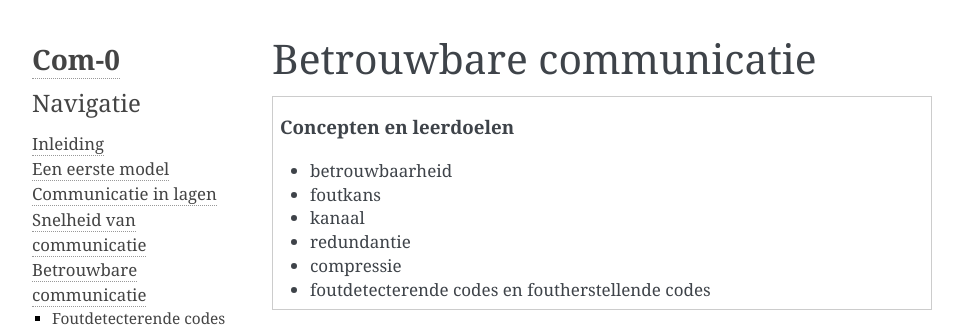
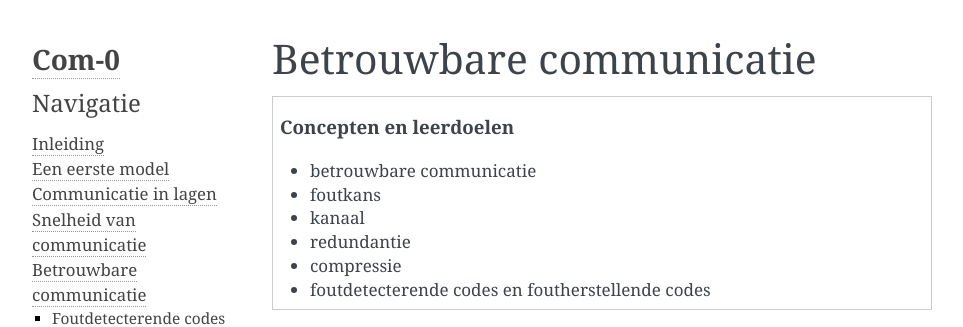
Before and after one commit to eelcodijkstra/com-0, a Sphinx documentation site: the page built from source/betrouwbaarheid.rst, in a window 1280 px wide and 900 px high. Shown: the top 327 px of the window, without its empty margins (148-1111 px from the left). Built offline with Sphinx 7.4.7, drawn with Linux system fonts in a browser that asks for light colours.

Commit message:
Small edit

```diff
--- a/source/betrouwbaarheid.rst
+++ b/source/betrouwbaarheid.rst
@@ -4,7 +4,7 @@ Betrouwbare communicatie
 
 .. topic:: Concepten en leerdoelen
 
-  * betrouwbaarheid
+  * betrouwbare communicatie
   * foutkans
   * kanaal
   * redundantie
```
